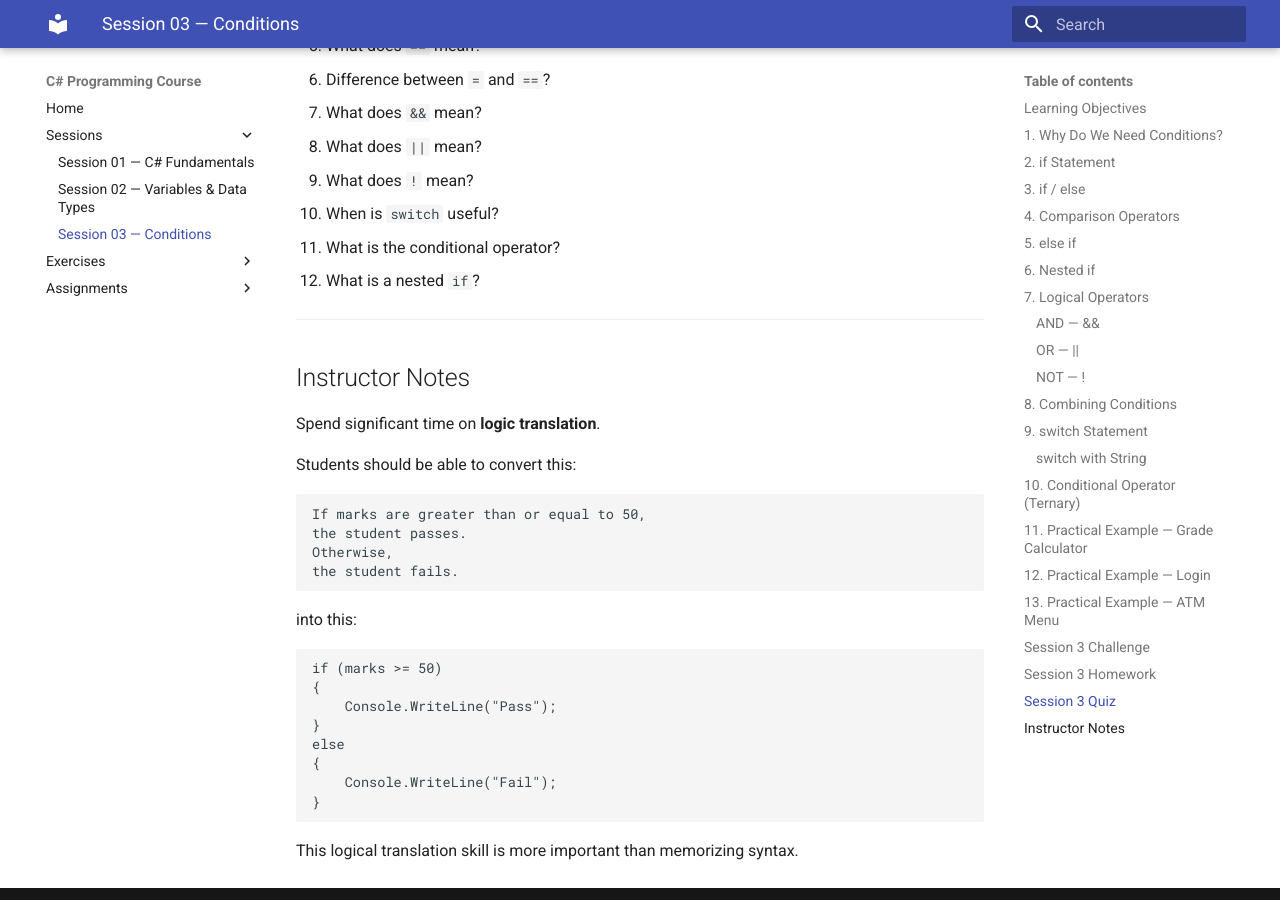
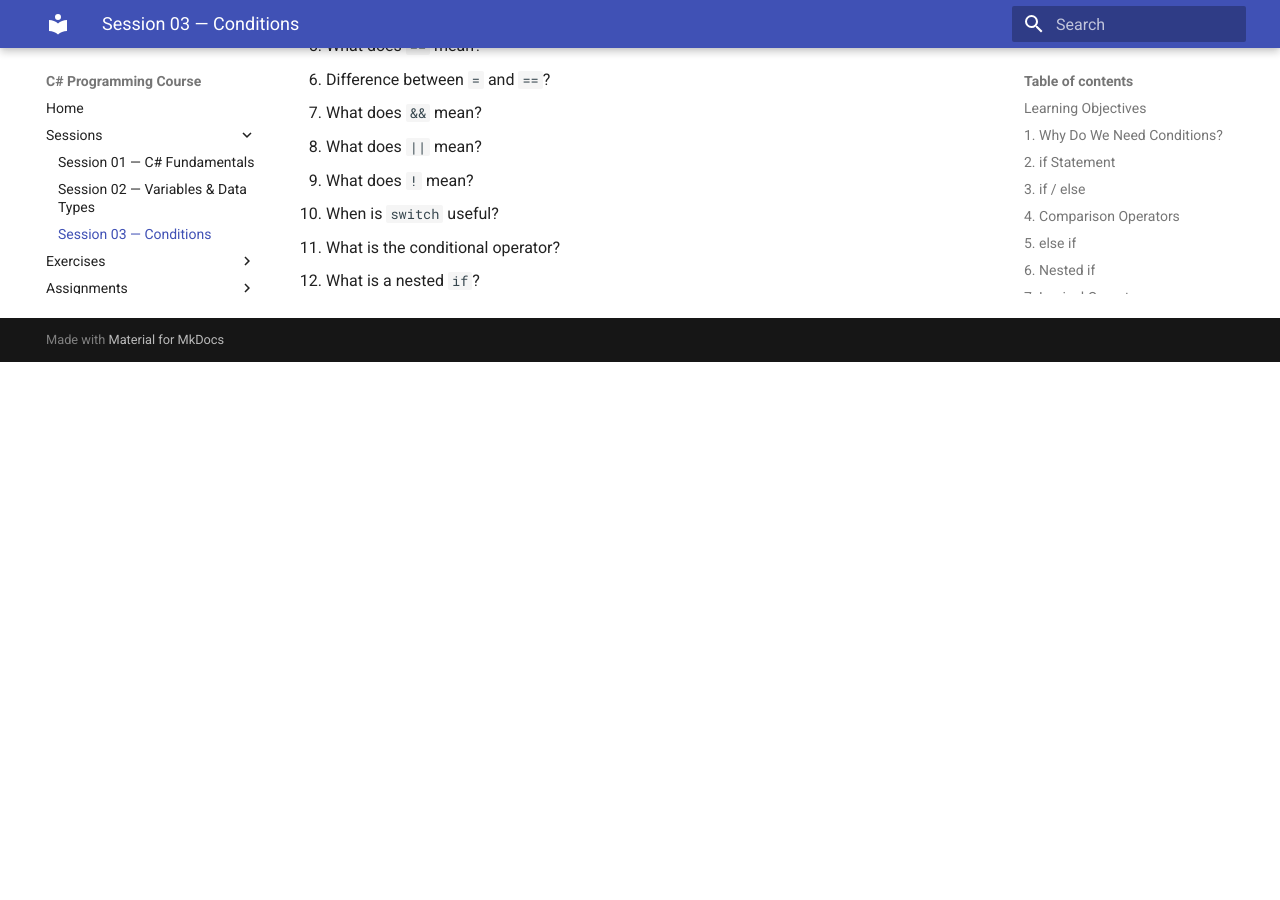
Before and after one commit to vtcmd-sb-global/csharp-course, an MkDocs documentation site: the page built from docs/sessions/session-03.md, in a window 1280 px wide and 900 px high, scrolled down 9583 px. Built offline with MkDocs 1.6.1 and Material for MkDocs 9.7.7, drawn with Linux system fonts in a browser that asks for light colours; after the commit the page ends 9945 px from its top, so only the background shows below that.

Commit message:
Update session-03.md by removing instructor notes
Removed instructor notes on logic translation and adjusted question numbering.

````diff
--- a/docs/sessions/session-03.md
+++ b/docs/sessions/session-03.md
@@ -465,33 +465,3 @@ Create a **Simple ATM Program** with the following menu:
 10. When is `switch` useful?
 11. What is the conditional operator?
 12. What is a nested `if`?
-
----
-
-## Instructor Notes
-
-Spend significant time on **logic translation**.
-
-Students should be able to convert this:
-
-```text
-If marks are greater than or equal to 50,
-the student passes.
-Otherwise,
-the student fails.
-```
-
-into this:
-
-```csharp
-if (marks >= 50)
-{
-    Console.WriteLine("Pass");
-}
-else
-{
-    Console.WriteLine("Fail");
-}
-```
-
-This logical translation skill is more important than memorizing syntax.
````
